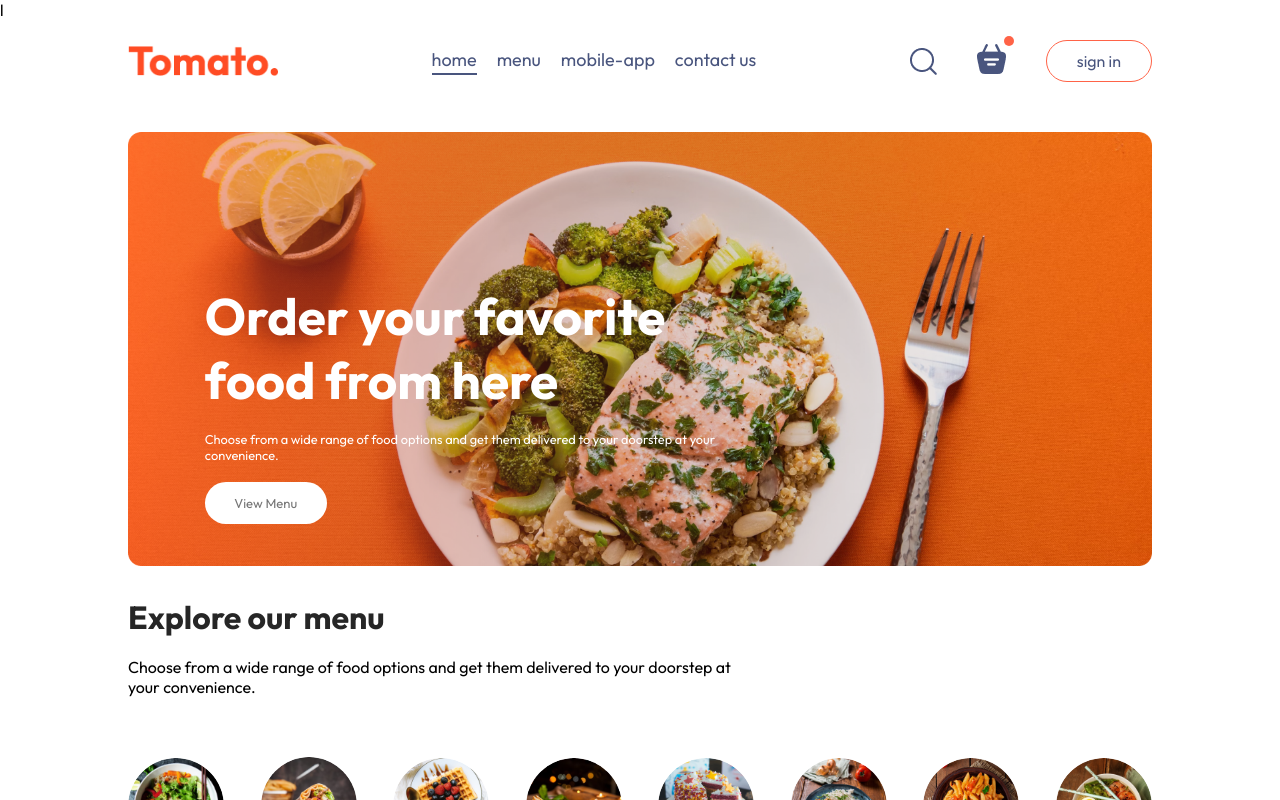
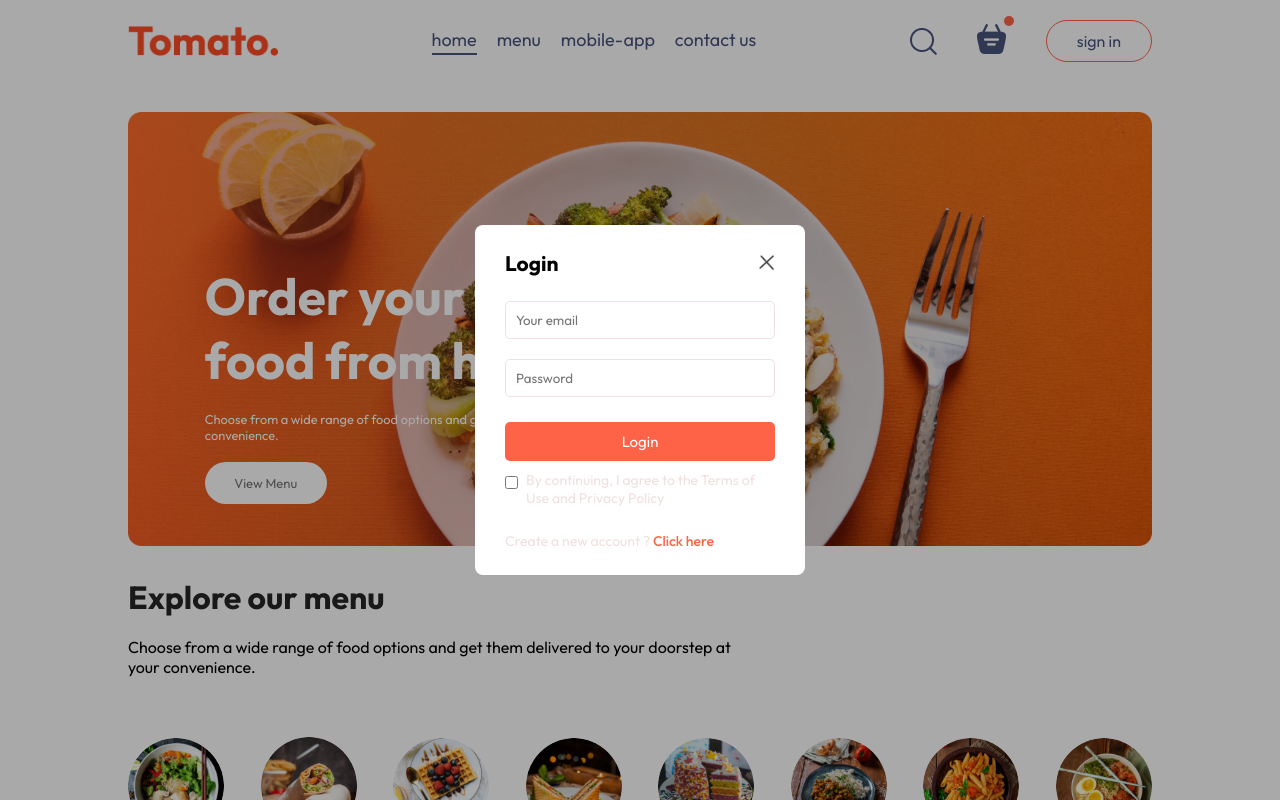
Before and after one commit to BanukaWeerapperuma/FoodDeliveryApp, a React (Vite) app in the folder frontend/: page / in a window 1280 px wide. Both pictures are taken after a click on the button "sign in". Shown: the top 800 px of the page. Built offline with nearby package versions, Linux system fonts and the light colour scheme.

Commit message:
make login / SignUp popups

```diff
--- a/frontend/src/App.jsx
+++ b/frontend/src/App.jsx
@@ -9,13 +9,15 @@
 import { useState } from 'react'
 import LoginPopUp from './Components/LoginPopUp/LoginPopUp'
 
+
 const App = () => {
 
   const [showLogin, setShowLogin] = useState(false)
 
   return (
     <>
-    { showLogin ? <LoginPopUp/> : <> </> }
+    { showLogin ? <LoginPopUp setShowLogin={setShowLogin}/> : <> </> }
+
     <div className='app'>
       <Navbar setShowLogin={setShowLogin} />
       <Routes>
--- a/frontend/src/Components/LoginPopUp/LoginPopUp.css
+++ b/frontend/src/Components/LoginPopUp/LoginPopUp.css
@@ -0,0 +1,80 @@
+.login-popup{
+    position: absolute;
+    z-index: 1;
+    width: 100%;
+    height: 100%;
+    background-color: rgba(0, 0, 0, 0.336);
+    display: grid;
+}
+
+.login-popup-container{
+    place-self: center;
+    width: max(23vw , 330px);
+    color: rgb(240, 224, 224);
+    background-color: white;
+    display: flex;
+    flex-direction: column;
+    gap: 25px ;
+    padding: 25px 30px;
+    border-radius: 8px;
+    font-size: 14px;
+    animation: fadeIn 0.5s;
+}
+
+
+.login-popup-title{
+    display: flex;
+    justify-content: space-between;
+    align-items: center;
+    color: black;
+}
+
+
+.login-popup-title img{
+    width: 16px;
+    cursor: pointer;
+}
+
+
+.login-popup-inputs{
+    display: flex;
+    flex-direction: column;
+    gap: 20px;
+}
+
+.login-popup-inputs input{
+    outline: none;
+    padding: 10px;
+    border: 1px solid rgb(240, 224, 224);
+    border-radius: 5px;
+
+}
+
+
+.login-popup-container button{
+    padding: 10px;
+    border: none;
+    border-radius: 5px;
+    background-color: tomato;
+    color: white;
+    cursor: pointer;
+    font-size: 15px;
+}
+
+.login-popup-condition{
+    display: flex;
+    align-items: start;
+    gap: 8px;
+    margin-top: -15px;
+}
+
+.login-popup-condition input{
+    cursor: pointer;
+    margin-top: 5px;
+}
+
+.login-popup p span{
+    color: tomato;
+    cursor: pointer;
+    font-weight: 500;
+}
--- a/frontend/src/Components/LoginPopUp/LoginPopUp.jsx
+++ b/frontend/src/Components/LoginPopUp/LoginPopUp.jsx
@@ -1,10 +1,38 @@
 import React from 'react'
 import './LoginPopUp.css'
+import { assets } from '../../assets/frontend_assets/assets'
+import { useState } from 'react'
 
-const LoginPopUp = () => {
+const LoginPopUp = ({setShowLogin}) => {
+
+    const [currState , setCurrState] = useState("Login")
+
   return (
     <div className="login-popup">
-        l
+        <form  className="login-popup-container">
+            <div className="login-popup-title">
+                <h2>{currState}</h2>
+                <img  onClick={()=>setShowLogin(false)} src={assets.cross_icon} alt="" />
+            </div>
+
+            <div className="login-popup-inputs">
+                {currState==="Login"?<></>: <input type="text" placeholder='Your name' required />}
+
+                <input type="email" placeholder='Your email' required />
+                <input type="password" placeholder='Password' required />
+            </div>
+
+            <button>{currState==="Sign Up"?"Create Account":"Login"}</button>
+            <div className="login-popup-condition">
+                <input type="checkbox"  required/>
+                <p>By continuing, I agree to the Terms of Use and Privacy Policy</p>
+            </div>
+            {currState === "Login" ?
+           <p>Create a new account ? <span onClick={()=>setCurrState("Sign Up")}>Click here</span></p> :
+           <p>Already have an account ? <span onClick={()=>setCurrState("Login")}>Login here</span></p>}
+
+
+        </form>
     </div>
   )
 }
--- a/frontend/src/Components/Navbar/Navbar.jsx
+++ b/frontend/src/Components/Navbar/Navbar.jsx
@@ -3,6 +3,7 @@
 import { assets } from '../../assets/frontend_assets/assets'
 import { useState } from 'react'
 import { Link } from 'react-router-dom'
+
 
 
 const Navbar = ({setShowLogin}) => {
```
